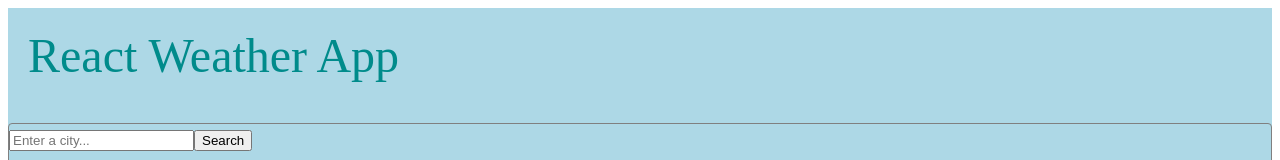
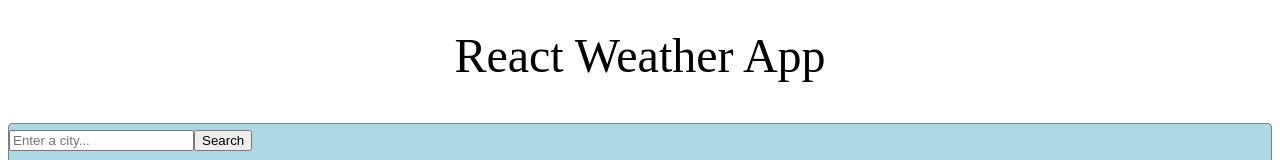
Before and after one commit to MichelleHoefer/weather-react, a React (Create React App) app: page / in a window 1280 px wide. Shown: the top 160 px of the page. Built offline with nearby package versions, Linux system fonts and the light colour scheme.

Commit message:
working on some css

```diff
--- a/src/App.css
+++ b/src/App.css
@@ -1,4 +1,4 @@
-div {
+main {
   background-color: lightblue;
 
   font-size: 24px;
@@ -8,6 +8,8 @@ header {
   font-size: 48px;
   padding: 20px;
   margin-bottom: 20px;
+  display: block;
+  text-align: center;
 }
 footer {
   display: block;
--- a/src/App.js
+++ b/src/App.js
@@ -8,8 +8,9 @@ function App() {
       <div className="container  ">
         <header className="App-header">React Weather App</header>
         <main className="weather">
-          <form>
-            <input type="search" placeholder="Enter a city..." />
+          <form className="">
+            <input type="search" placeholder="Enter a city..." className />
+
             <input type="submit" value="Search" />
           </form>
           <h1>Tokyo</h1>
```
